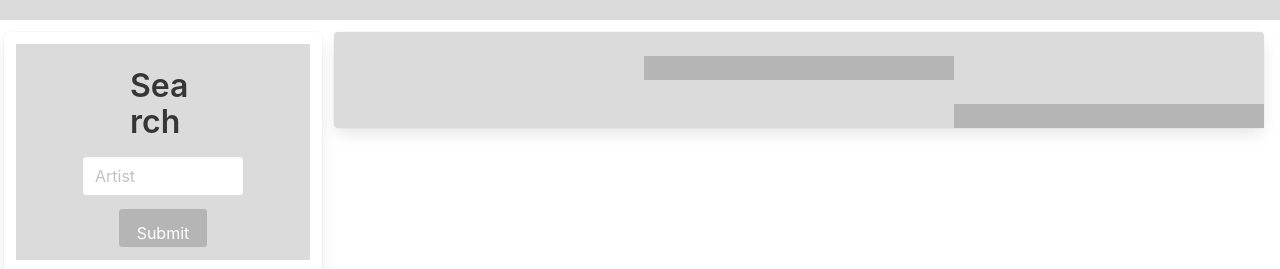
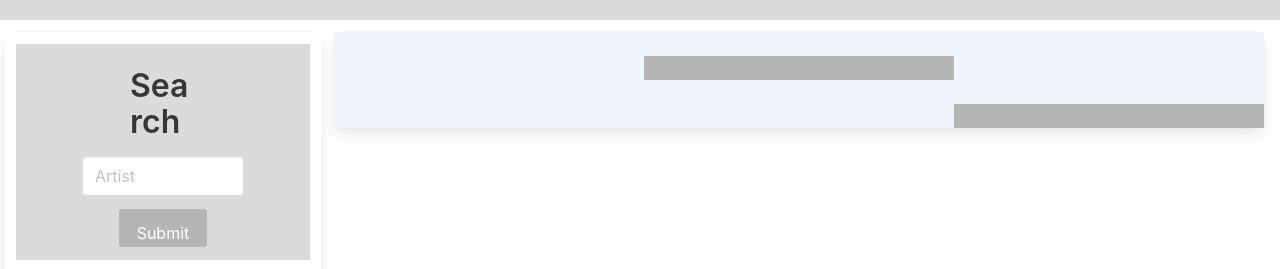
Before and after one commit to ChristellaD/Show-Tunes, a plain HTML site: page index.html in a window 1280 px wide. Shown: the part 82-351 px from the top of the page. Drawn offline with nearby package versions, Linux system fonts and the light colour scheme.

Commit message:
CSS edits.

```diff
--- a/index.html
+++ b/index.html
@@ -25,7 +25,7 @@
             </section>
           </aside>
           <section class="tile is-vertical is-three-quarters column is-offset-one-quarter is-large tile is-child">
-            <div class="card is-child spotify has-background-grey-lighter mt-3">
+            <div class="card is-child spotify has-background-info-light mt-3">
               <h3 class="card-header title is-medium artistName"></h3>
               <p class="tile column is-offset-one-third content has-background-grey-light is-one-third topAlbums"></p>
               <ul class="tile column is-one-third is-offset-two-thirds content has-background-grey-light topSongs"></ul>
```
